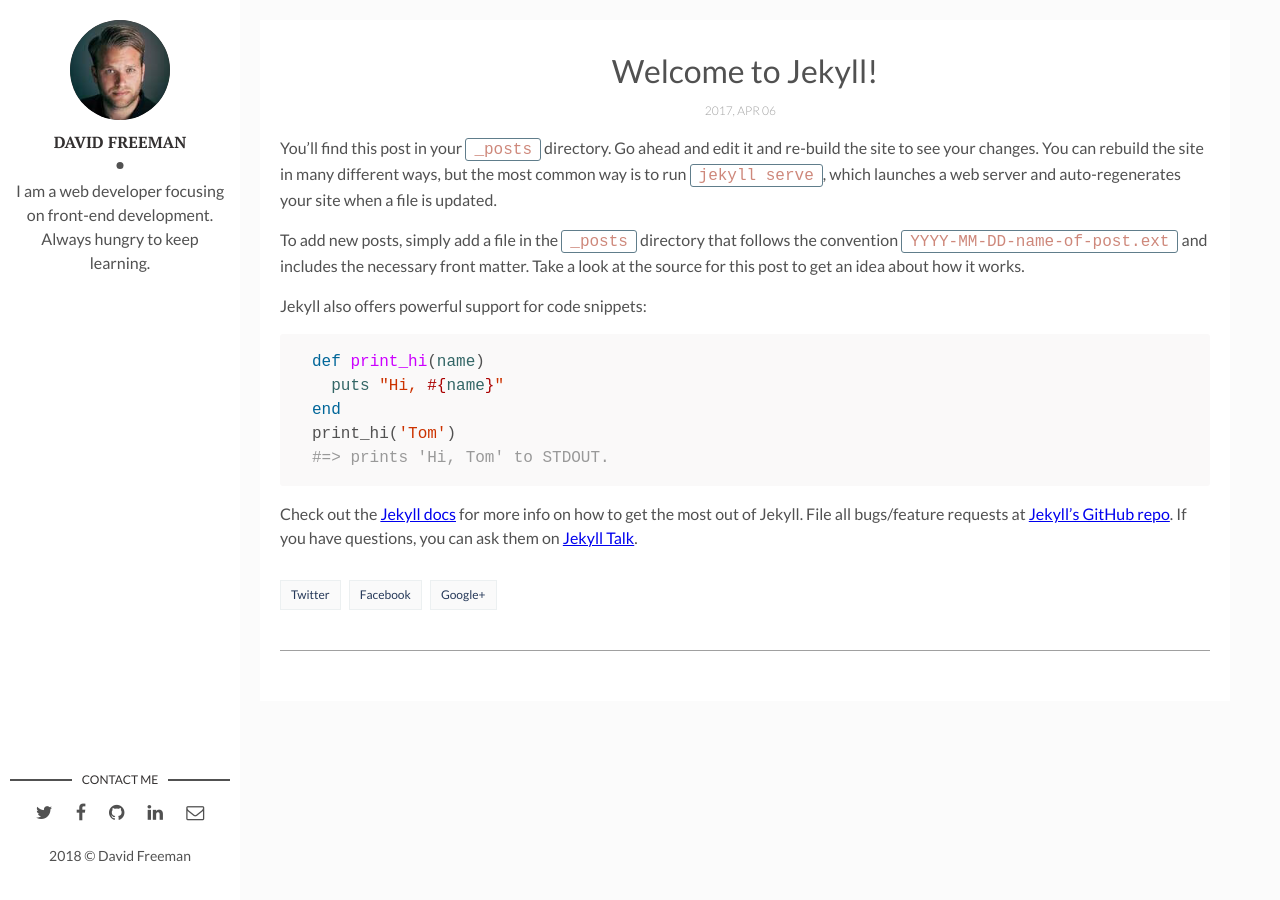
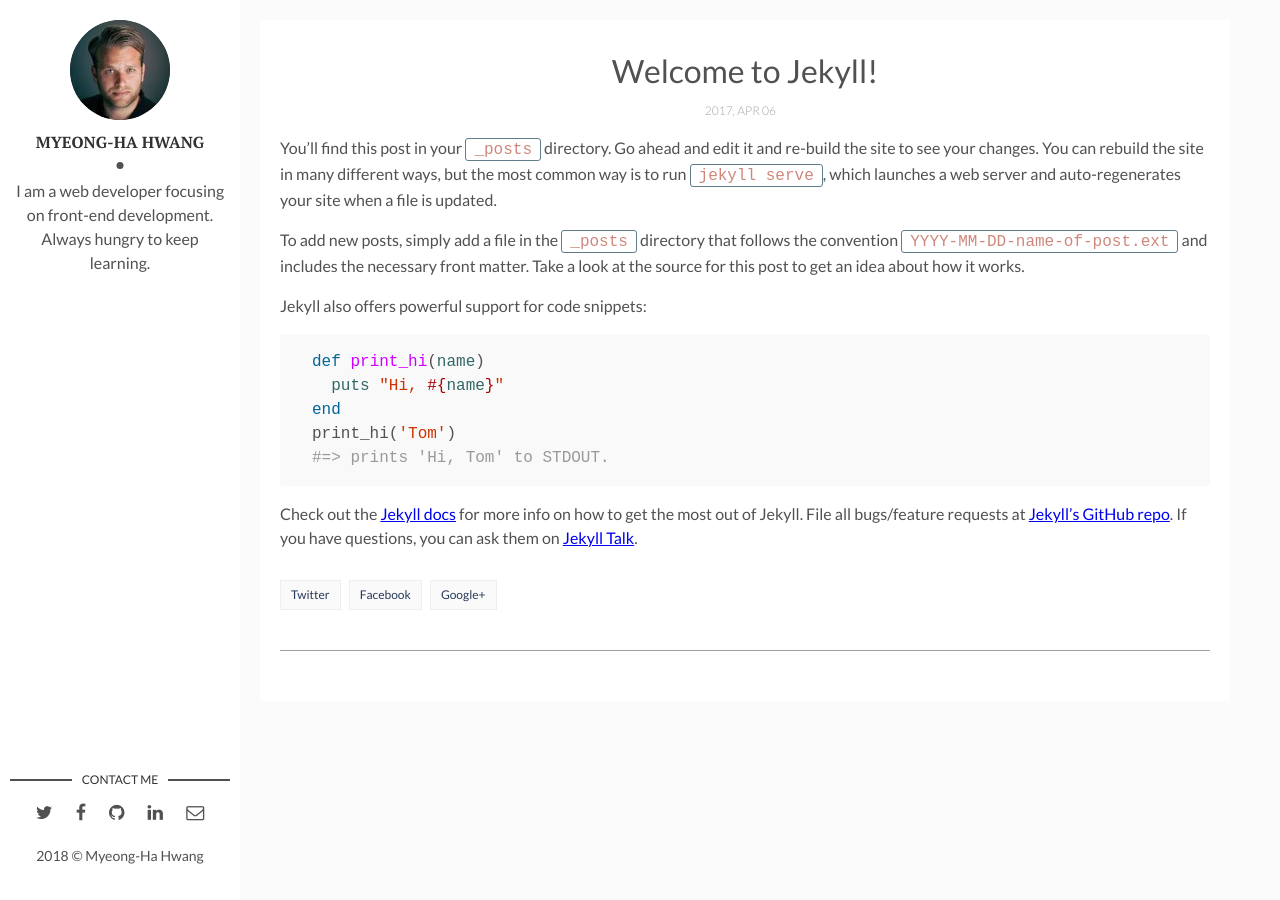
Before and after one commit to MyeongHaHwang/github.io, a Jekyll site: the page built from _posts/2017-04-06-welcome-to-jekyll.markdown, in a window 1280 px wide. Built offline with Jekyll 4.4.1, drawn with Linux system fonts in a browser that asks for light colours; comment, search, counter and statistics services are not loaded.

Commit message:
Update _config.yml

```diff
--- a/_config.yml
+++ b/_config.yml
@@ -1,4 +1,4 @@
-title: Hello, world! I'm David Freeman
+title: Myeong-Ha Hwang's IT Blog
 description: > # this means to ignore newlines until "baseurl:"
   Write an awesome description for your new site here. You can edit this
   line in _config.yml. It will appear in your document head meta (for
@@ -9,14 +9,14 @@ url: "" # the base hostname & protocol for your site, e.g. http://example.com
 site-twitter: #if your site has a twitter account, enter it here
 
 # Author Settings
-author: David Freeman # add your name
+author: Myeong-Ha Hwang # add your name
 author-img: david-freeman.jpg # add your photo
 about-author: I am a web developer focusing on front-end development. Always hungry to keep learning. # add description
 social-twitter: # add your Twitter handle
 social-facebook: # add your Facebook handle
-social-github: artemsheludko # add your Github handle
+social-github: MyeongHaHwang # add your Github handle
 social-linkedin: # add your Linkedin handle
-social-email: # add your Email address
+social-email: hmh929@kaist.ac.kr# add your Email address
 
 # Disqus
 discus-identifier: mr-brown # add your discus identifier
```
